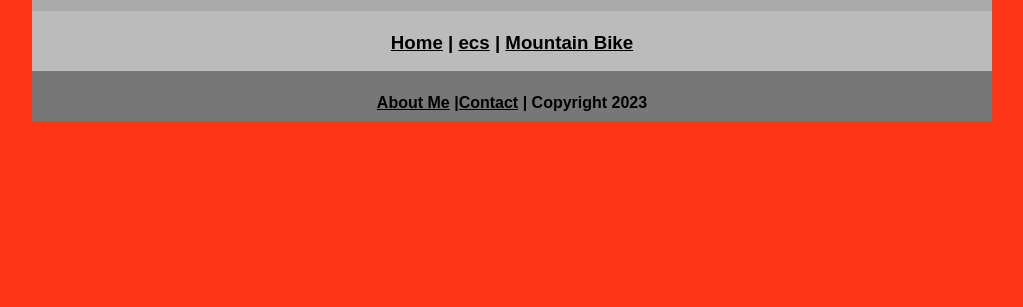
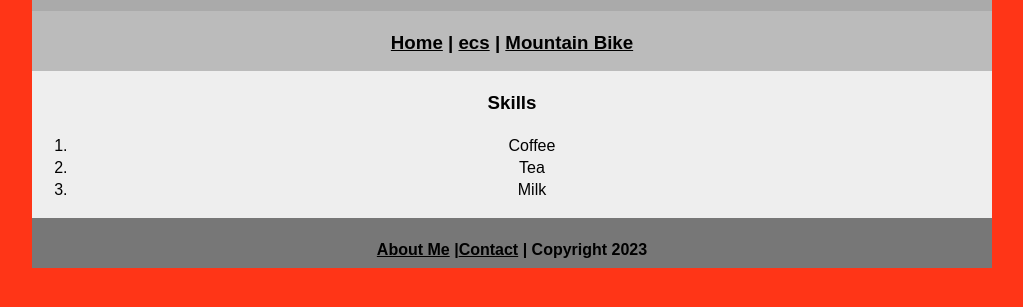
Before and after one commit to GJRice/portfolio, a plain HTML site: page aboutme.html in a window 1280 px wide. Shown: the part 69-376 px from the top of the page, without its empty margins (128-1151 px from the left). Drawn offline with Linux system fonts and the light colour scheme.

Commit message:
Update aboutme.html

```diff
--- a/aboutme.html
+++ b/aboutme.html
@@ -15,8 +15,12 @@
     <h3> <a href="index.html">Home</a> | <a href="ecs/index.html">ecs</a> | <a href="mountainbike/index.html">Mountain Bike</a> </h3>
   </div>
   <div class="content">
-
-
+	  <h3>Skills</h3>
+           <ol>
+                   <li>Coffee</li>
+                   <li>Tea</li>
+                   <li>Milk</li>
+           </ol>
 
 
   </div>
```
